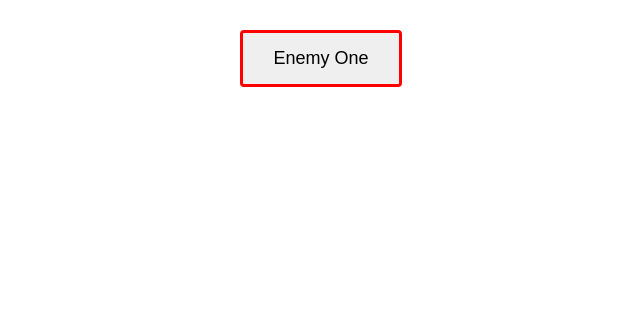
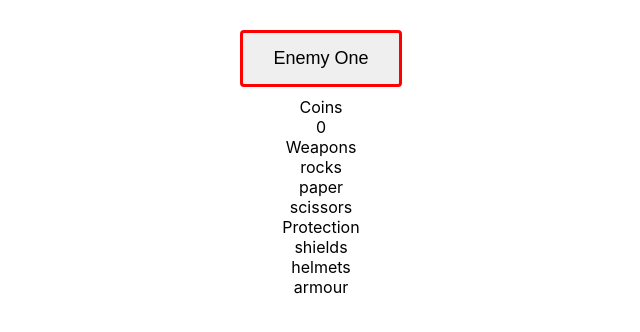
Before and after one commit to tedweiss/react-rock-paper-scissors, a React (Create React App) app: page / in a window 1280 px wide. Shown: the top 332 px of the page, without its empty margins (319-959 px from the left). Built offline with nearby package versions, Linux system fonts and the light colour scheme.

Commit message:
Add Marketplace page and components

```diff
--- /dev/null
+++ b/src/components/MarketItem.jsx
@@ -0,0 +1,30 @@
+import React from 'react'
+
+import { items } from '../utils/items'
+
+const MarketItem = ({ group, itemId }) => {
+  let marketItem
+
+  items[group].map(item => {
+    if (itemId === item.id) {
+      marketItem = item
+    }
+    return true
+  })
+
+  const { name, price, power } = marketItem
+  const priceLabel = price === 1 ? 'coin' : 'coins'
+
+  return (
+    <div>
+      <div>{name}</div>
+      <div>Power: {power}</div>
+      <div>
+        Price: {price} {priceLabel}
+      </div>
+      <button>Buy</button>
+    </div>
+  )
+}
+
+export default MarketItem
--- /dev/null
+++ b/src/components/MarketItemGroup.jsx
@@ -0,0 +1,23 @@
+import React from 'react'
+import { useHeroState } from '../providers/HeroProvider'
+import MarketItem from './MarketItem'
+
+const MarketItemGroup = ({ group, type }) => {
+  const { hero } = useHeroState()
+  const heroGroup = hero[group]
+  return (
+    <div>
+      {type}
+      {heroGroup[type].map((item, index) => {
+        if (item.available) {
+          if (group !== 'weapons' || (group === 'weapons' && index !== 0)) {
+            return <MarketItem group={group} itemId={item.id} key={item.id} />
+          }
+        }
+        return true
+      })}
+    </div>
+  )
+}
+
+export default MarketItemGroup
--- /dev/null
+++ b/src/components/Marketplace.jsx
@@ -0,0 +1,35 @@
+import React from 'react'
+import { useHeroState } from '../providers/HeroProvider'
+import MarketItemGroup from './MarketItemGroup'
+
+const Marketplace = () => {
+  const { hero } = useHeroState()
+  const weapons = ['rocks', 'paper', 'scissors']
+  const protections = ['shields', 'helmets', 'armour']
+  return (
+    <>
+      <div>
+        Coins
+        <div>{hero.coins}</div>
+      </div>
+      <div>
+        Weapons
+        <div>
+          {weapons.map(type => {
+            return <MarketItemGroup group='weapons' key={type} type={type} />
+          })}
+        </div>
+      </div>
+      <div>
+        Protection
+        <div>
+          {protections.map(type => {
+            return <MarketItemGroup group='protection' key={type} type={type} />
+          })}
+        </div>
+      </div>
+    </>
+  )
+}
+
+export default Marketplace
--- a/src/components/Pages.jsx
+++ b/src/components/Pages.jsx
@@ -4,6 +4,7 @@ import { useEnemyState } from '../providers/EnemyProvider'
 
 import EnemiesDisplay from './EnemiesDisplay'
 import Battlefield from './Battlefield'
+import Marketplace from './Marketplace'
 
 const Pages = () => {
   const { selectedEnemy } = useEnemyState()
@@ -14,6 +15,7 @@ const Pages = () => {
   return (
     <>
       <EnemiesDisplay />
+      <Marketplace />
     </>
   )
 }
```
